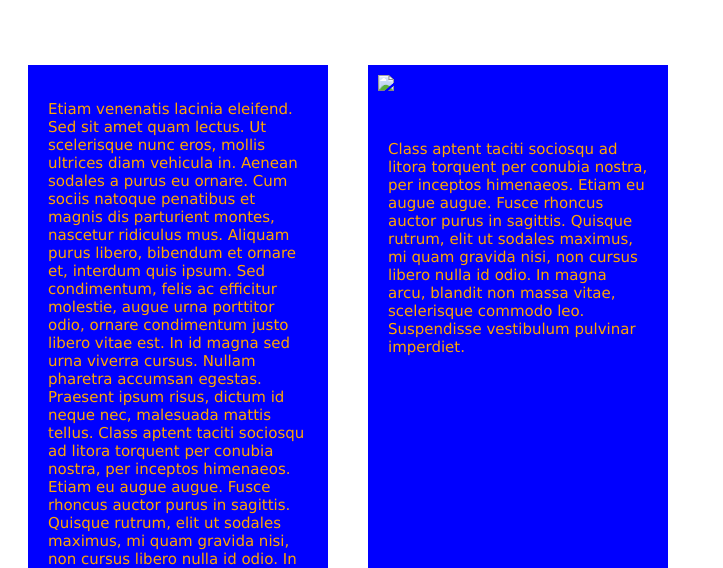
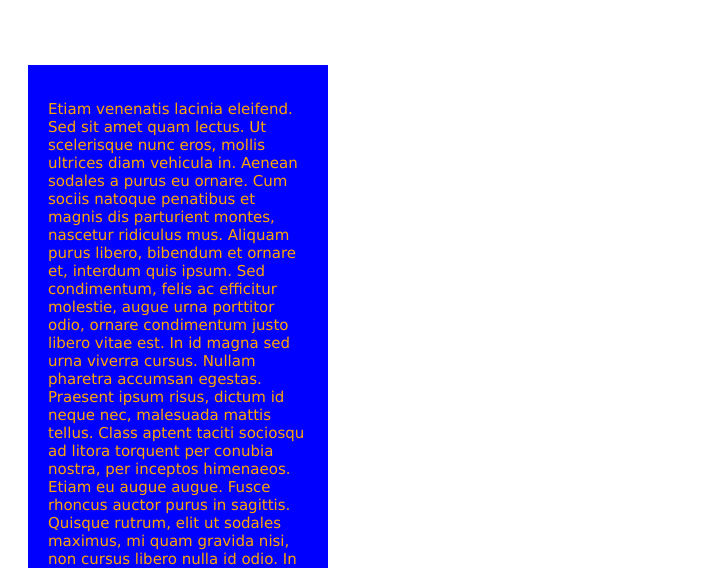
Before and after one commit to beksnum2/sample, a plain HTML site: page index.html in a window 1280 px wide. Shown: the part 206-774 px from the top of the page, without its empty margins (0-723 px from the left). Drawn offline with Linux system fonts and the light colour scheme.

Commit message:
delete paragraph.

```diff
--- a/index.html
+++ b/index.html
@@ -52,12 +52,6 @@
 			</p>
 		</div>
 
-		<div class="middle-column">
-			<img src="corgi.jpg">
-			<p>
-			Class aptent taciti sociosqu ad litora torquent per conubia nostra, per inceptos himenaeos. Etiam eu augue augue. Fusce rhoncus auctor purus in sagittis. Quisque rutrum, elit ut sodales maximus, mi quam gravida nisi, non cursus libero nulla id odio. In magna arcu, blandit non massa vitae, scelerisque commodo leo. Suspendisse vestibulum pulvinar imperdiet.
-			</p>
-		</div
 
 
 
```
